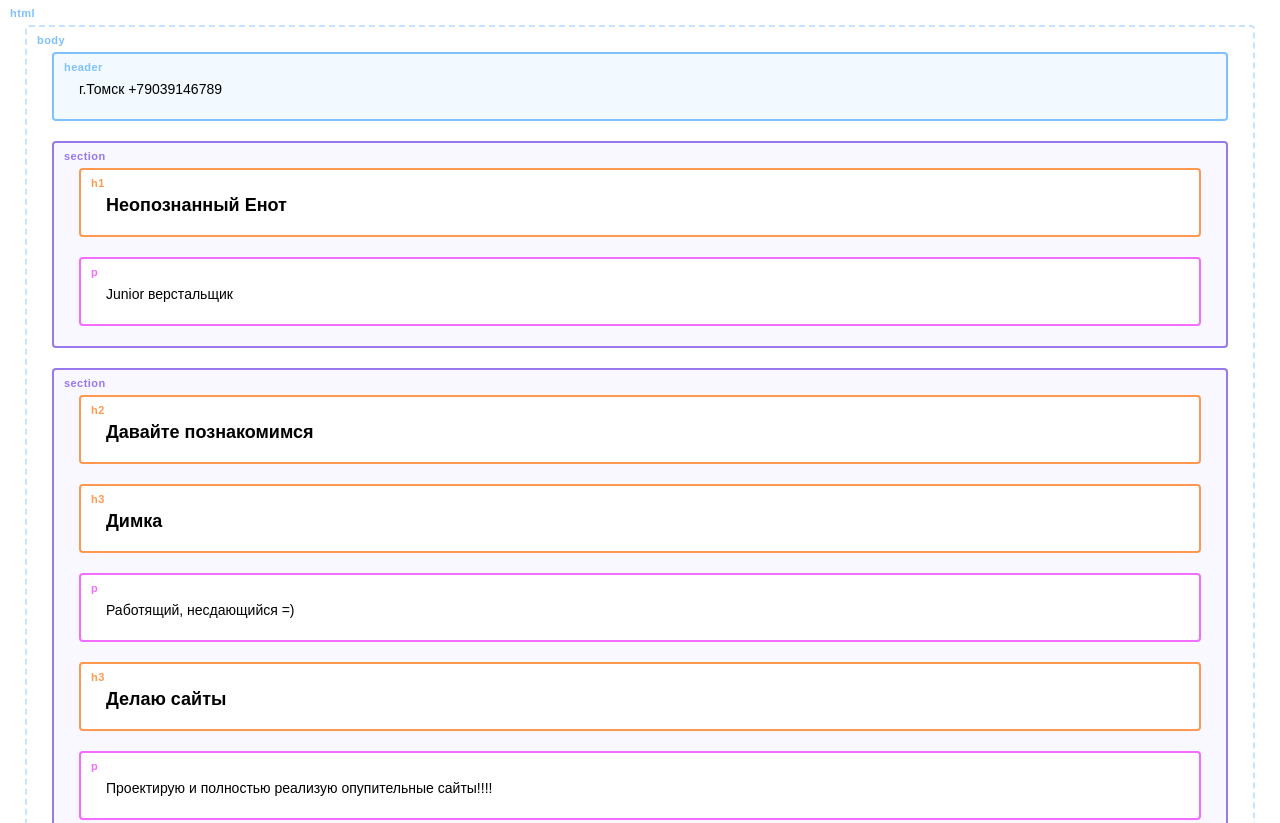
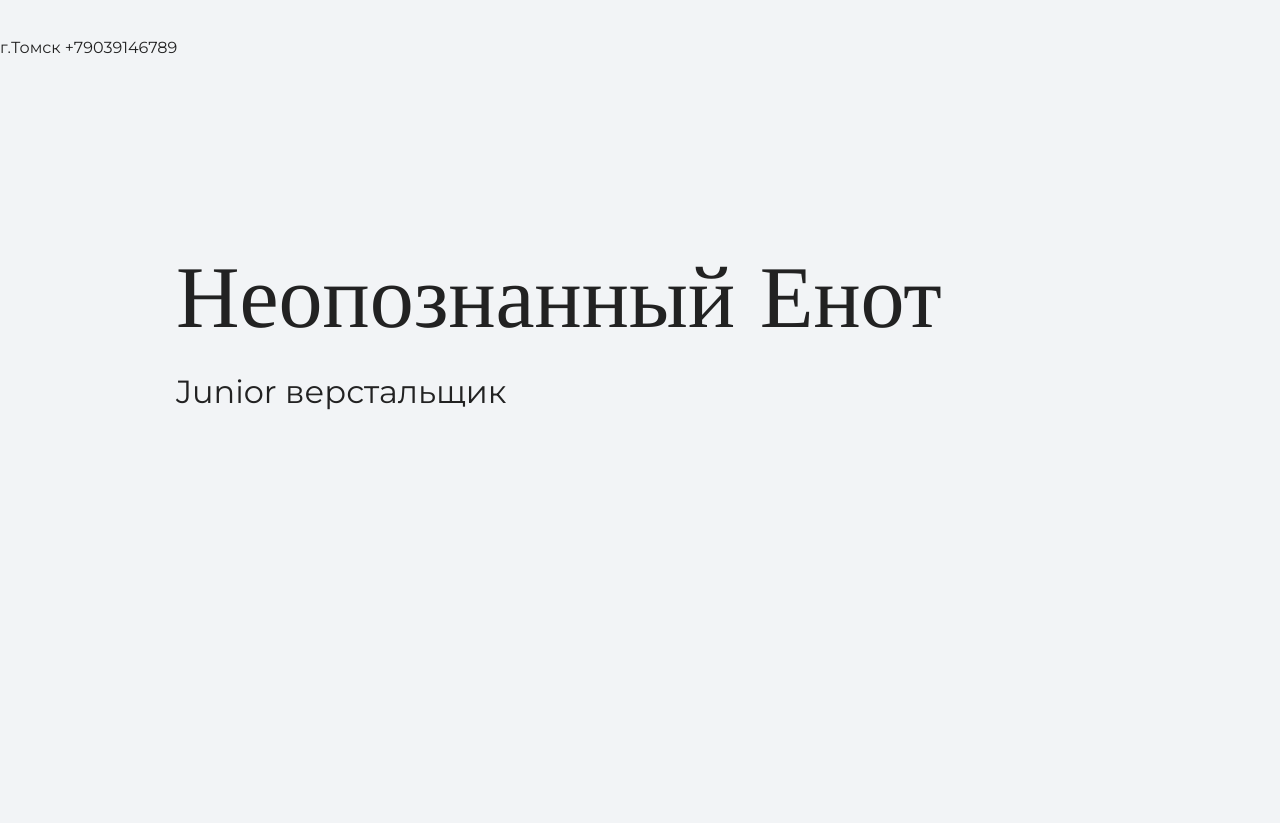
Before and after one commit to Dima-83/siberian, a plain HTML site: page index.html in a window 1280 px wide. Shown: the top 823 px of the page. Drawn offline with nearby package versions, Linux system fonts and the light colour scheme.

Commit message:
Add files via upload

```diff
--- a/index.html
+++ b/index.html
@@ -1,16 +1,16 @@
 <!DOCTYPE html>
 <html lang="ru">
   <head>
+    <link href="https://fonts.googleapis.com/css?family=Montserrat:400,500,700|Old+Standard+TT&display=swap&subset=cyrillic" rel="stylesheet">
     <meta charset="UTF-8">
-    <link rel="stylesheet" href="outlines.css">
+    <link rel="stylesheet" href="style.css">
     <title>Портфолио Junior верстальщика</title>
   </head>
-
-  <body>
+    <body>
     <header class="page-header">
-      г.Томск +79039146789
-    </header>
-
+            г.Томск +79039146789
+          </header>
+<div class="container">
     <section class="hero-image">
       <h1 class="heading">Неопознанный Енот</h1>
       <p>Junior верстальщик</p>
@@ -37,5 +37,6 @@
     <footer class="page-footer">
       нескажу@мылоточкару
     </footer>
+</div>
   </body>
 </html>
```
